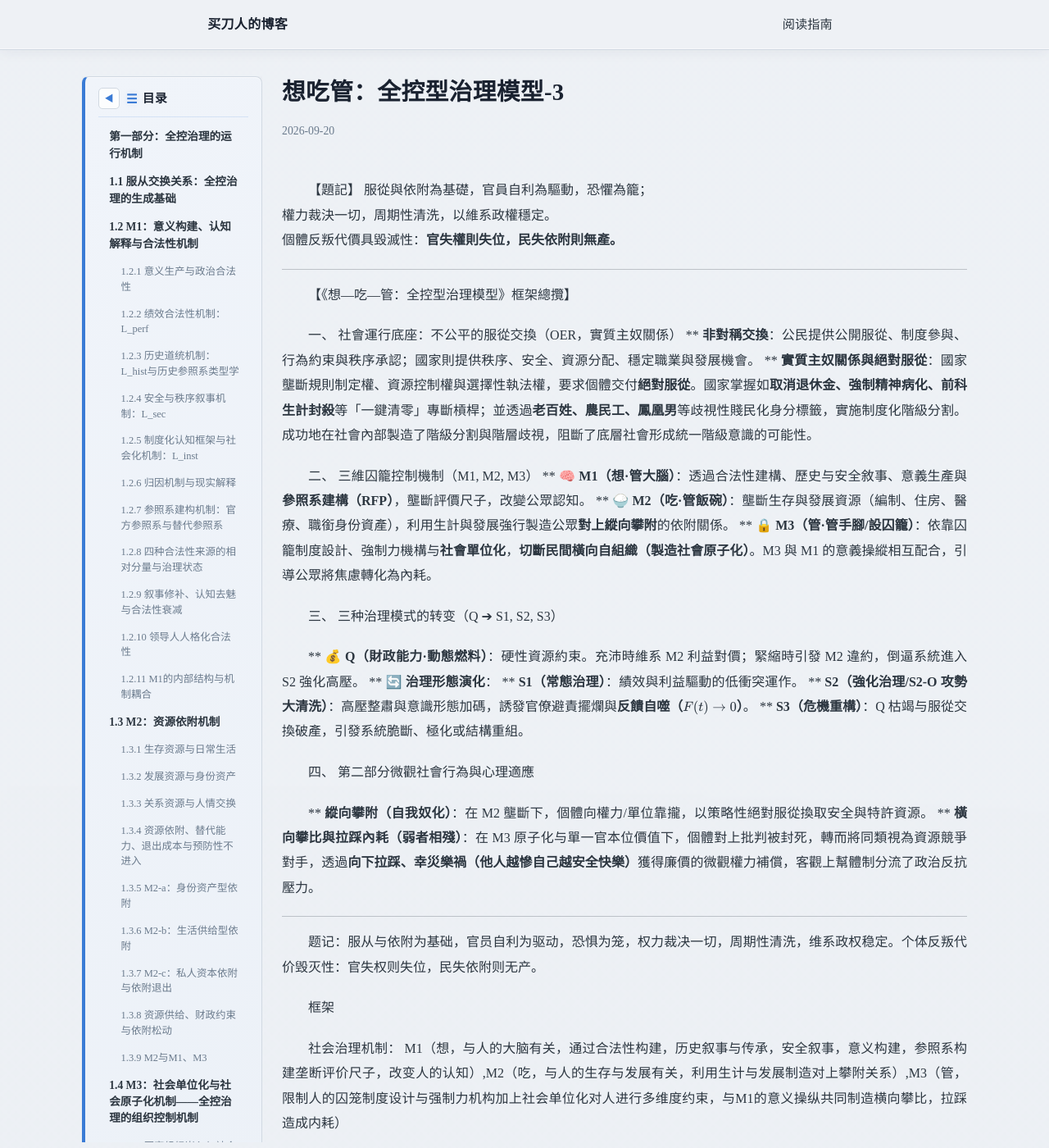
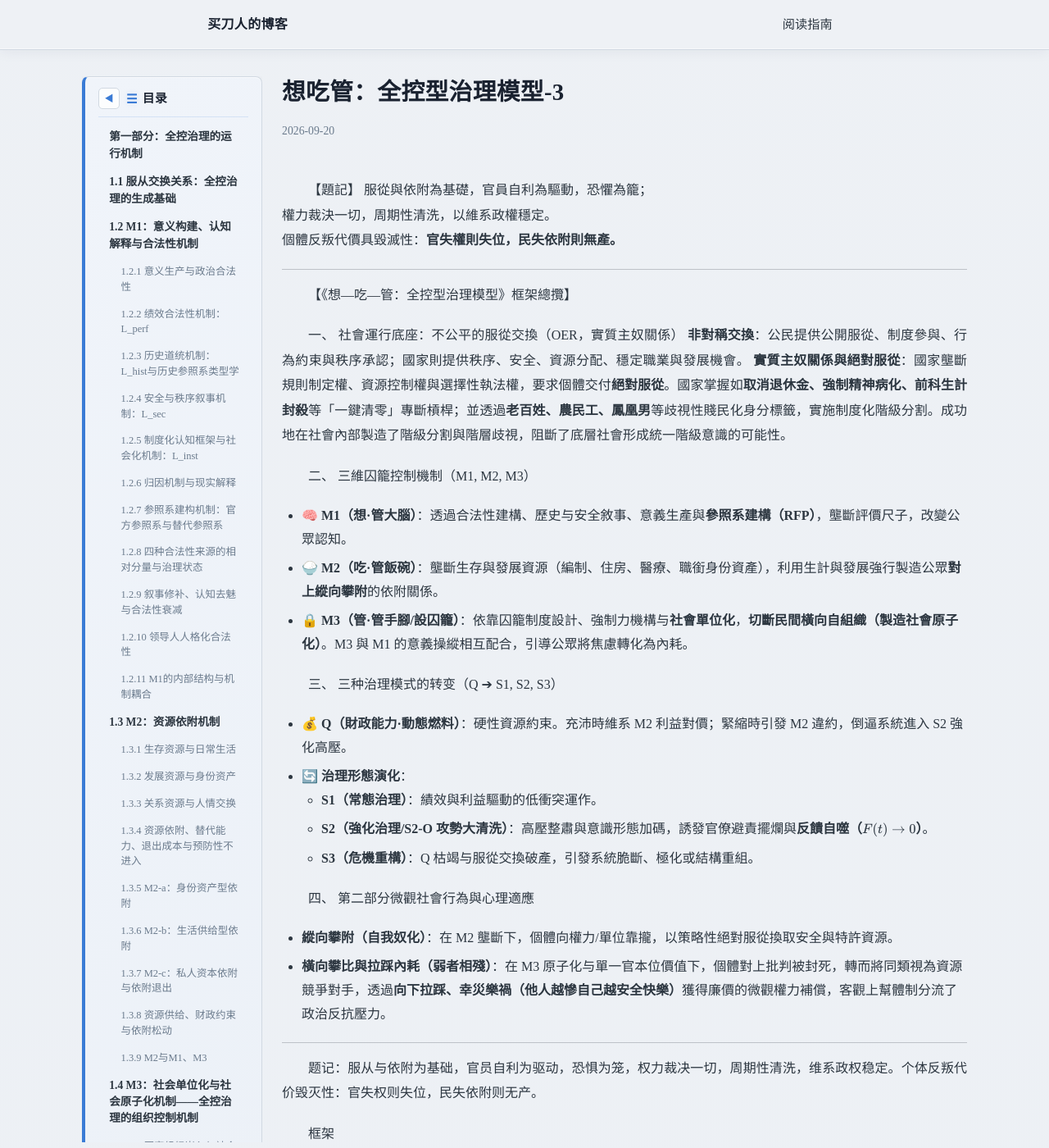
Before and after one commit to maidaoren/maidaoren.github.io, a Jekyll site: the page built from _posts/2026-09-20-Want-to-eat-pipe-Total-control-governance-model -3.md, in a window 1280 px wide and 1400 px high. Shown: the whole window at 82% size. Built offline with Jekyll 4.4.1, drawn with Linux system fonts in a browser that asks for light colours; nearby versions of some CDN libraries.

Commit message:
卖刀人
test

```diff
--- a/_posts/2026-09-20-Want-to-eat-pipe-Total-control-governance-model -3.md
+++ b/_posts/2026-09-20-Want-to-eat-pipe-Total-control-governance-model -3.md
@@ -16,26 +16,26 @@
  【《想—吃—管：全控型治理模型》框架總攬】
 
  一、 社會運行底座：不公平的服從交換（OER，實質主奴關係）
-** **非對稱交換**：公民提供公開服從、制度參與、行為約束與秩序承認；國家則提供秩序、安全、資源分配、穩定職業與發展機會。
-** **實質主奴關係與絕對服從**：國家壟斷規則制定權、資源控制權與選擇性執法權，要求個體交付**絕對服從**。國家掌握如**取消退休金、強制精神病化、前科生計封殺**等「一鍵清零」專斷槓桿；並透過**老百姓、農民工、鳳凰男**等歧視性賤民化身分標籤，實施制度化階級分割。成功地在社會內部製造了階級分割與階層歧視，阻斷了底層社會形成統一階級意識的可能性。
+**非對稱交換**：公民提供公開服從、制度參與、行為約束與秩序承認；國家則提供秩序、安全、資源分配、穩定職業與發展機會。
+**實質主奴關係與絕對服從**：國家壟斷規則制定權、資源控制權與選擇性執法權，要求個體交付**絕對服從**。國家掌握如**取消退休金、強制精神病化、前科生計封殺**等「一鍵清零」專斷槓桿；並透過**老百姓、農民工、鳳凰男**等歧視性賤民化身分標籤，實施制度化階級分割。成功地在社會內部製造了階級分割與階層歧視，阻斷了底層社會形成統一階級意識的可能性。
 
 二、 三維囚籠控制機制（M1, M2, M3）
-** **🧠 M1（想·管大腦）**：透過合法性建構、歷史与安全敘事、意義生產與**參照系建構（RFP）**，壟斷評價尺子，改變公眾認知。
-** **🍚 M2（吃·管飯碗）**：壟斷生存與發展資源（編制、住房、醫療、職銜身份資產），利用生計與發展強行製造公眾**對上縱向攀附**的依附關係。
-** **🔒 M3（管·管手腳/設囚籠）**：依靠囚籠制度設計、強制力機構与**社會單位化**，**切斷民間橫向自組織（製造社會原子化）**。M3 與 M1 的意義操縱相互配合，引導公眾將焦慮轉化為內耗。
+* **🧠 M1（想·管大腦）**：透過合法性建構、歷史与安全敘事、意義生產與**參照系建構（RFP）**，壟斷評價尺子，改變公眾認知。
+* **🍚 M2（吃·管飯碗）**：壟斷生存與發展資源（編制、住房、醫療、職銜身份資產），利用生計與發展強行製造公眾**對上縱向攀附**的依附關係。
+* **🔒 M3（管·管手腳/設囚籠）**：依靠囚籠制度設計、強制力機構与**社會單位化**，**切斷民間橫向自組織（製造社會原子化）**。M3 與 M1 的意義操縱相互配合，引導公眾將焦慮轉化為內耗。
 
 三、 三种治理模式的转变（Q ➔ S1, S2, S3）
 
-** **💰 Q（財政能力·動態燃料）**：硬性資源約束。充沛時維系 M2 利益對價；緊縮時引發 M2 違約，倒逼系統進入 S2 強化高壓。
-** **🔄 治理形態演化**：
-  ** **S1（常態治理）**：績效與利益驅動的低衝突運作。
-  ** **S2（強化治理/S2-O 攻勢大清洗）**：高壓整肅與意識形態加碼，誘發官僚避責擺爛與**反饋自噬（\\(F(t) \to 0\\)）**。
-  ** **S3（危機重構）**：Q 枯竭与服從交換破產，引發系統脆斷、極化或結構重組。
+* **💰 Q（財政能力·動態燃料）**：硬性資源約束。充沛時維系 M2 利益對價；緊縮時引發 M2 違約，倒逼系統進入 S2 強化高壓。
+* **🔄 治理形態演化**：
+  * **S1（常態治理）**：績效與利益驅動的低衝突運作。
+  * **S2（強化治理/S2-O 攻勢大清洗）**：高壓整肅與意識形態加碼，誘發官僚避責擺爛與**反饋自噬（\\(F(t) \to 0\\)）**。
+  * **S3（危機重構）**：Q 枯竭与服從交換破產，引發系統脆斷、極化或結構重組。
 
 四、 第二部分微觀社會行為與心理適應
 
-** **縱向攀附（自我奴化）**：在 M2 壟斷下，個體向權力/單位靠攏，以策略性絕對服從換取安全與特許資源。
-** **橫向攀比與拉踩內耗（弱者相殘）**：在 M3 原子化与單一官本位價值下，個體對上批判被封死，轉而將同類視為資源競爭對手，透過**向下拉踩、幸災樂禍（他人越慘自己越安全快樂）**獲得廉價的微觀權力補償，客觀上幫體制分流了政治反抗壓力。
+* **縱向攀附（自我奴化）**：在 M2 壟斷下，個體向權力/單位靠攏，以策略性絕對服從換取安全與特許資源。
+* **橫向攀比與拉踩內耗（弱者相殘）**：在 M3 原子化与單一官本位價值下，個體對上批判被封死，轉而將同類視為資源競爭對手，透過**向下拉踩、幸災樂禍（他人越慘自己越安全快樂）**獲得廉價的微觀權力補償，客觀上幫體制分流了政治反抗壓力。
 
 ---
 
```
